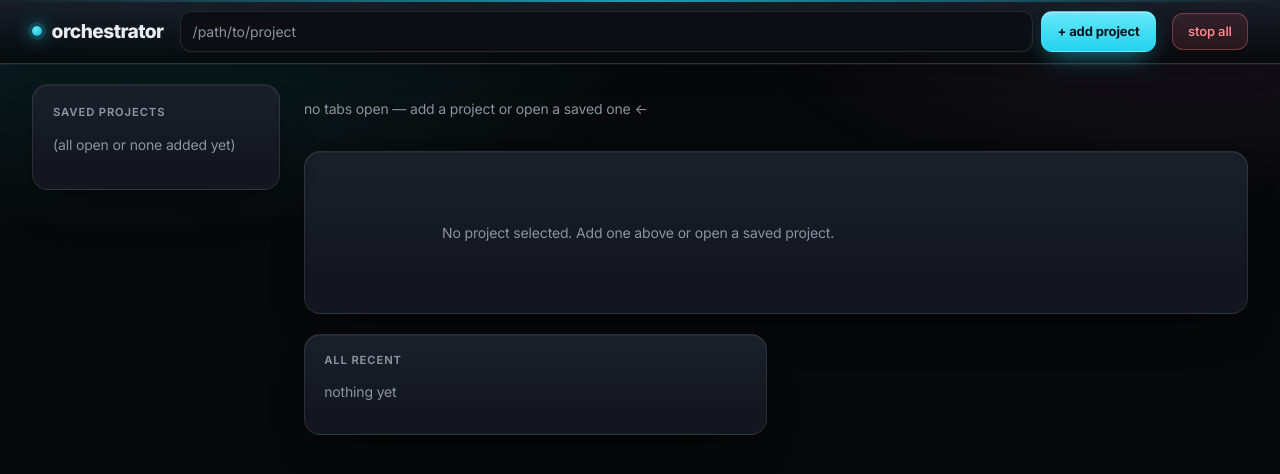
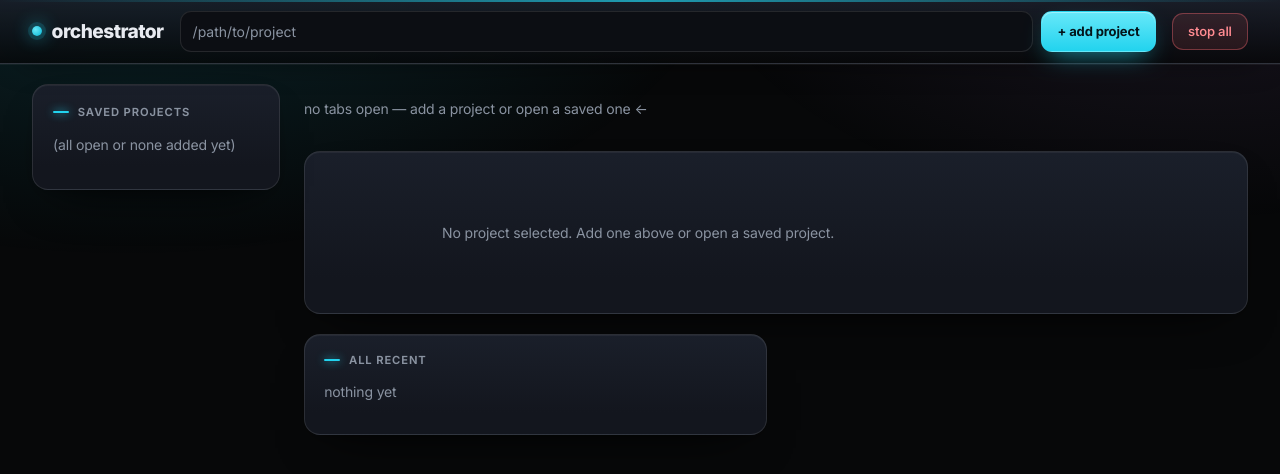
Before and after one commit to bonkai/orchestrator, a FastAPI app: page / in a window 1280 px wide. Shown: the top 474 px of the page. Run offline with FastAPI, Linux system fonts and the light colour scheme; data that the repository does not hold is empty; some libraries are stand-ins or nearby versions.

Commit message:
Auto-push: 2026-06-29

```diff
--- a/orchestrator/static/style.css
+++ b/orchestrator/static/style.css
@@ -400,7 +400,7 @@ main { min-width: 0; }
 /* ─── dispatch form ─────────────────────────────────────────────────── */
 .dispatch-form textarea {
   width: 100%;
-  min-height: 6rem;
+  min-height: 5.25rem;
   resize: vertical;
   font-size: 14px;
   line-height: 1.6;
@@ -524,6 +524,13 @@ main { min-width: 0; }
   letter-spacing: 0.08em;
   color: var(--muted);
   text-transform: uppercase;
+}
+/* section eyebrows get a small glowing accent tick — quiet rhythm of cyan */
+.sidebar h3, .runs-col h3 { display: flex; align-items: center; gap: 0.55rem; }
+.sidebar h3::before, .runs-col h3::before {
+  content: ""; flex: none;
+  width: 16px; height: 2px; border-radius: 2px;
+  background: var(--accent); box-shadow: 0 0 8px var(--accent);
 }
 .runs-col table { width: 100%; border-collapse: collapse; font-size: 12.5px; }
 .runs-col th {
```
